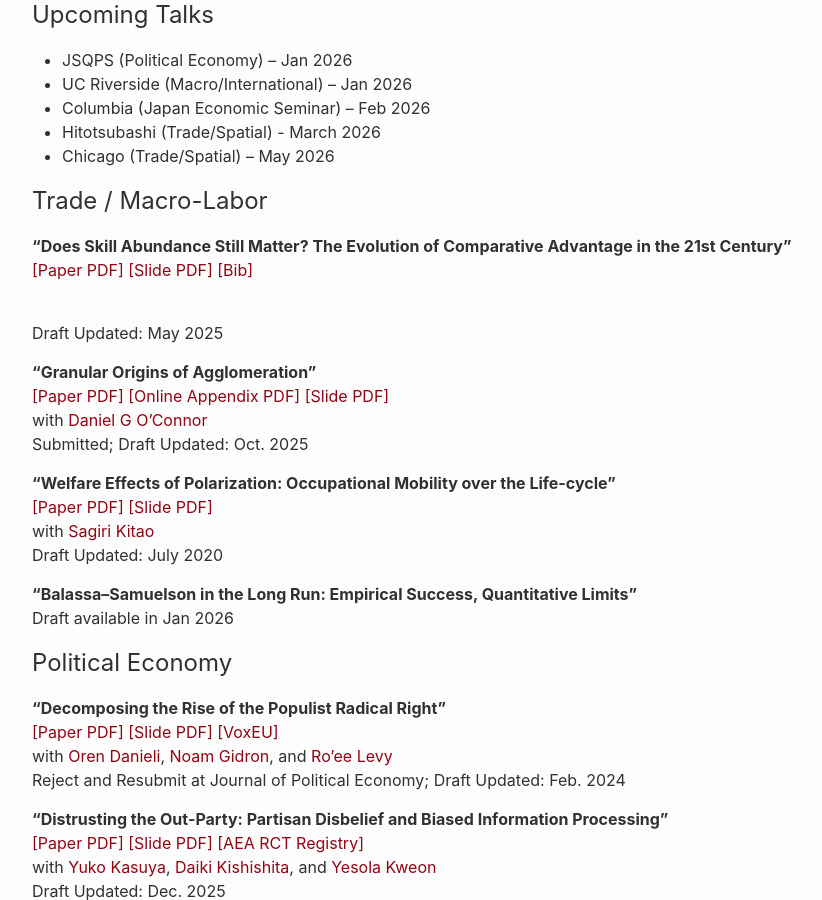
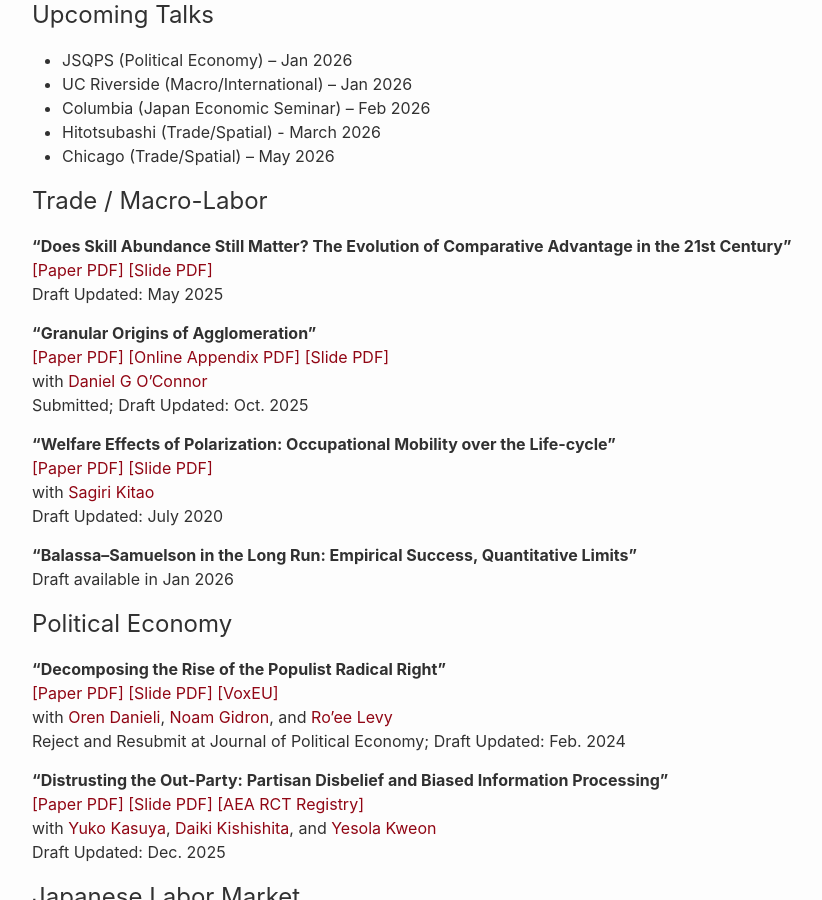
Before and after one commit to shinnkikuchi/shinnkikuchi.github.io, a Jekyll site: the page built from index.md, in a window 1280 px wide and 900 px high, scrolled down 345 px. Shown: the whole window, without its empty margins (188-1010 px from the left). Built offline with Jekyll 4.4.1, drawn with Linux system fonts in a browser that asks for light colours.

Commit message:
Update index.md

```diff
--- a/index.md
+++ b/index.md
@@ -21,9 +21,6 @@ title: Home
 <br>
 <a href="/files/research/KIKUCHI-skill-trade.pdf" target="_blank">[Paper PDF]</a>
 <a href="/files/research/slide-KIKUCHI-skill-trade.pdf" target="_blank">[Slide PDF]</a>
-<a href="/files/research/bib/KIKUCHI-skill-trade.bib"
-   onclick="return toggleBib(event,'bib-skill-trade');">[Bib]</a>
-<div id="bib-skill-trade" class="bibbox" data-loaded="0"></div>
 <br>
  Draft Updated: May 2025
 <br>
```
